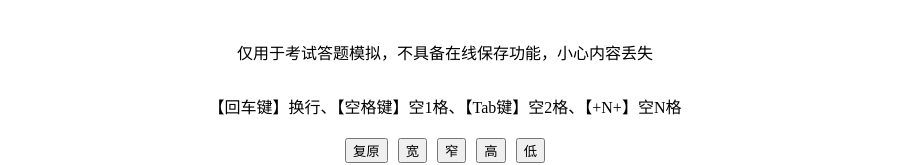
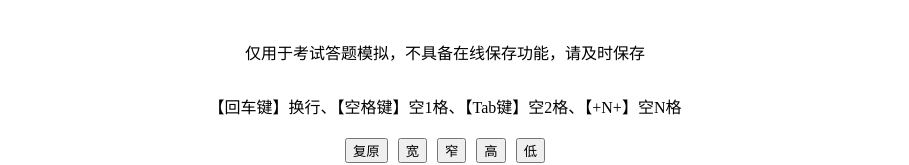
Before and after one commit to xulongnow/dtk, a plain HTML site: page index.html in a window 1280 px wide. Shown: the top 165 px of the page, without its empty margins (195-1104 px from the left). Drawn offline with Linux system fonts and the light colour scheme.

Commit message:
Update index.html

```diff
--- a/index.html
+++ b/index.html
@@ -24,7 +24,7 @@
     </style>
 </head>
 <body>
-    <div class="guide">仅用于考试答题模拟，不具备在线保存功能，小心内容丢失</div>
+    <div class="guide">仅用于考试答题模拟，不具备在线保存功能，请及时保存</div>
     <div class="guide">【回车键】换行、【空格键】空1格、【Tab键】空2格、【+N+】空N格</div>
     <div class="container">
         <div class="input-container">
```
